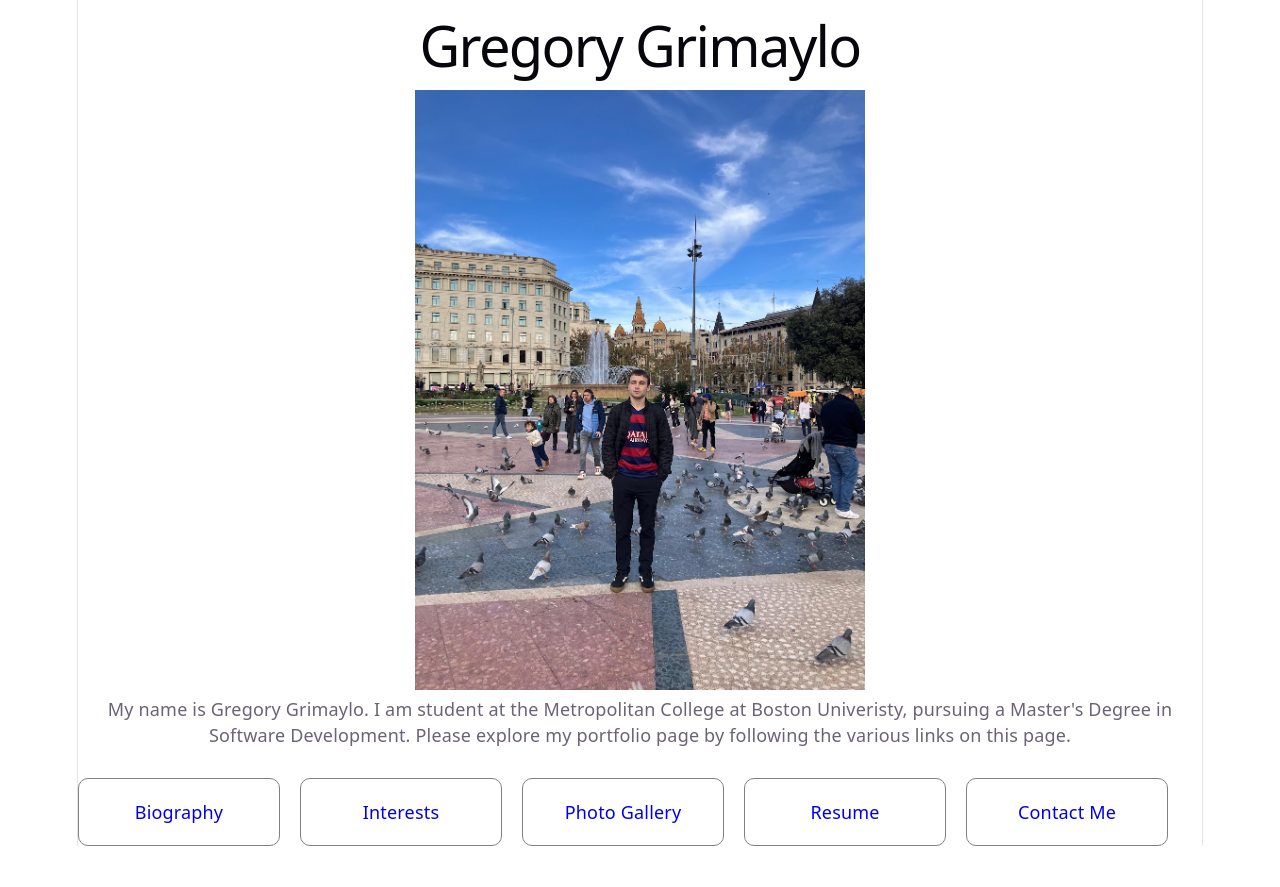
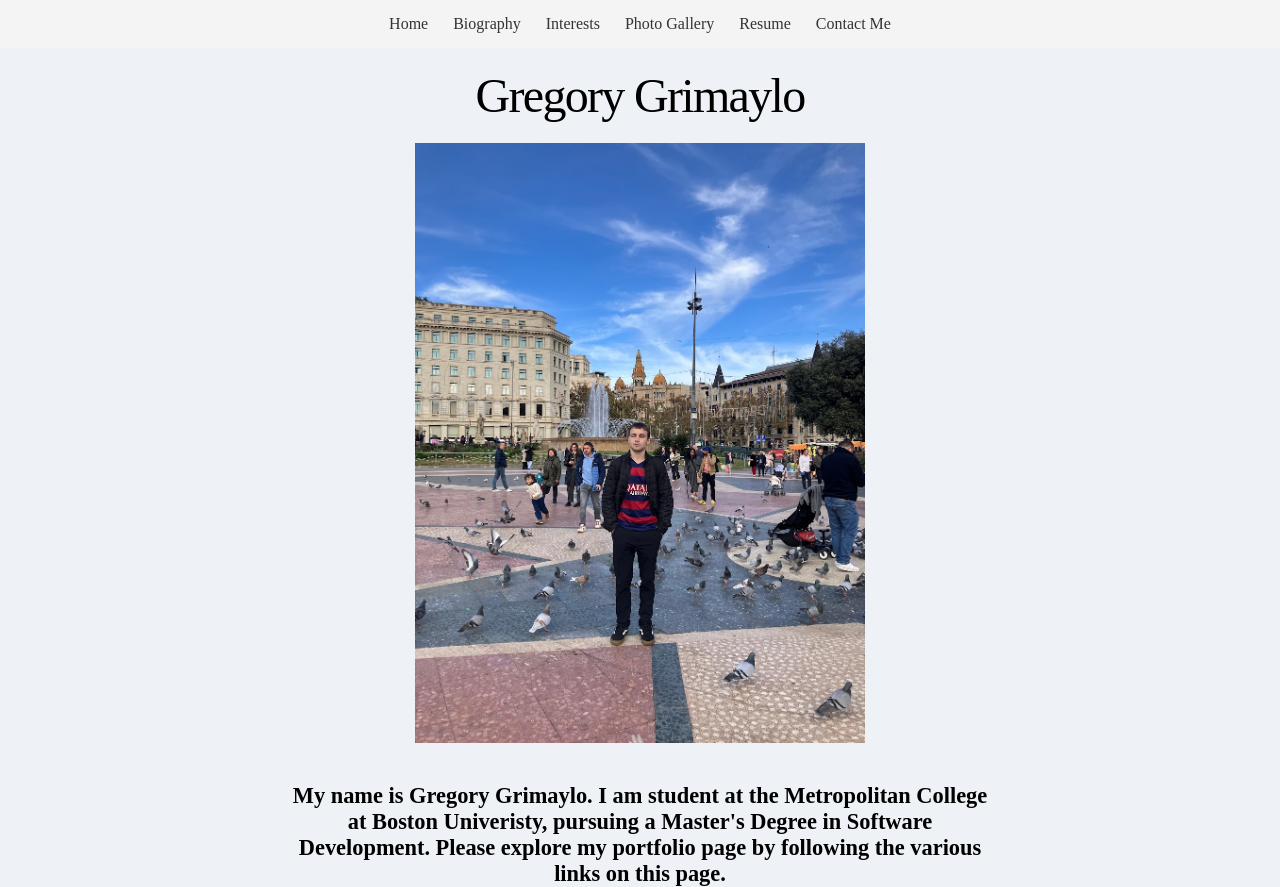
Before and after one commit to ggrimaylo23/TermProject-React, a React (Vite) app in the folder term-project-react/: page / in a window 1280 px wide. Before the commit the page ends 846 px from the top, so only its background shows below. Built offline with nearby package versions, Linux system fonts and the light colour scheme.

Commit message:
Styling changes

```diff
--- a/term-project-react/src/App.jsx
+++ b/term-project-react/src/App.jsx
@@ -1,15 +1,26 @@
 import Interests from "./components/Interests"
-import { Routes, Route } from "react-router-dom"
+import { Routes, Route, Link } from "react-router-dom"
 import Biography from "./components/Biography"
 import Gallery from "./components/Gallery"
 import Contact from "./components/Contact"
 import Resume from "./components/Resume"
 import Home from "./components/Home"
+// import Links from "./components/Links"
 
 function App() {
 
   return (
     <div className="app">
+      {/* <Links /> */}
+      <nav className="navbar">
+        <Link to="/">Home</Link>
+        <Link to="/biography">Biography</Link>
+        <Link to="/interests">Interests</Link>
+        <Link to="/gallery">Photo Gallery</Link>
+        <Link to="/resume">Resume</Link>
+        <Link to="/contact">Contact Me</Link>
+      </nav>
+
       <Routes>
         <Route path="/" element={<Home />} />
         <Route path="/interests" element={<Interests />} />
@@ -18,6 +29,7 @@ function App() {
         <Route path="/contact" element={<Contact />} />
         <Route path="/resume" element={<Resume />} />
       </Routes>
+
     </div>
   )
 }
--- a/term-project-react/src/components/Biography.jsx
+++ b/term-project-react/src/components/Biography.jsx
@@ -2,16 +2,16 @@ import bioImg from "../assets/biopic.jpg";
 export default function Biography() {
     return (
         <main>
-            <h1>Biography</h1>
+            <h1 className="bio-title">Biography</h1>
 
             <img src={bioImg} alt="biopic" className="biopic-img"/>
-            <p>Hello! My name is Gregory. I am a student at the Metropolitan College at Boston University, pursuing a
+            <p className="bio-text">Hello! My name is Gregory. I am a student at the Metropolitan College at Boston University, pursuing a
                 Master's degree in Software Development. I work full time as a Quality Assurance Automation Engineer at
                 Johnson Controls.
 
                 In my free time, I enjoy watching sports like soccer and attending concerts.
                 My hometown is Swampscott, Massachusetts, and I currently reside in the Greater Boston area. You can check out
-                the interets page on my website for further information.
+                the interests page on my website for further information.
 
                 I also have a Bachelor in Science degree from the University of Massachusetts Amherst studying Computer Science.
                 I graduated in May 2023.
--- a/term-project-react/src/components/Contact.jsx
+++ b/term-project-react/src/components/Contact.jsx
@@ -1,4 +1,4 @@
-import { useState } from "react"
+import { useState } from "react";
 
 export default function Contact() {
   const [name, setName] = useState("");
@@ -14,7 +14,7 @@ export default function Contact() {
     //check whether the email ends with a dot followed by hard coded domains
     const emailEndingPattern = /\.(com|net|org|edu|gov|io)$/i;
     if (!emailEndingPattern.test(email)) {
-            setEmailError("Please enter a valid email address.")
+      setEmailError("Please enter a valid email address.");
       return;
     }
     setEmailError("");
@@ -23,13 +23,14 @@ export default function Contact() {
     setName("");
     setEmail("");
     setMessage("");
-    }
+  };
 
   return (
     <main>
-            <h1>Contact Me</h1>
+      <h1 className="contact-title">Contact Me</h1>
 
-            <form onSubmit={handleSubmit}>
+      <div className="form-container">
+        <form className="contact-form" onSubmit={handleSubmit}>
           <div>
             <label>Your Name:</label>
             <br />
@@ -53,11 +54,7 @@ export default function Contact() {
               required
             />
 
-                    {emailError && (
-                        <p className="email-error-message">
-                            {emailError}
-                        </p>
-                    )}
+            {emailError && <p className="email-error-message">{emailError}</p>}
           </div>
 
           <div>
@@ -72,17 +69,12 @@ export default function Contact() {
             />
           </div>
 
-                <button type="submit">
-                    Submit
-                </button>
-
+          <button type="submit">Submit</button>
         </form>
+      </div>
       {successMessage && (
-                <p className="success-sending-message">
-                    {successMessage}
-                </p>
+        <p className="success-sending-message">{successMessage}</p>
       )}
     </main>
-
-    )
+  );
 }
--- a/term-project-react/src/components/Gallery.jsx
+++ b/term-project-react/src/components/Gallery.jsx
@@ -17,7 +17,7 @@ export default function Gallery() {
 
     return (
         <div>
-            <h1>Photo Gallery</h1>
+            <h1 className="gallery-title">Photo Gallery</h1>
 
             <div className="photo-grid">
                 {
--- a/term-project-react/src/components/Home.jsx
+++ b/term-project-react/src/components/Home.jsx
@@ -1,10 +1,9 @@
-import { Link } from "react-router-dom"
 import profilePicture from "../assets/barca-shirt.jpg"
 
 export default function Home() {
     return (
         <main>
-            <h1>Gregory Grimaylo</h1>
+            <h1 className="site-title">Gregory Grimaylo</h1>
 
             <img
                 src={profilePicture}
@@ -12,32 +11,11 @@ export default function Home() {
                 className="portfolio-image"
             />
 
-            <p>
+            <h3 className="home-summary">
                 My name is Gregory Grimaylo. I am student at the Metropolitan College at Boston Univeristy, pursuing a Master's Degree
                 in Software Development. Please explore my portfolio page by following the various links on this page.
-            </p>
+            </h3>
 
-            <div className="portfolio-links">
-                <Link to="/biography" className="home-card">
-                    Biography
-                </Link>
-
-                <Link to="/interests" className="home-card">
-                    Interests
-                </Link>
-
-                <Link to="/gallery" className="home-card">
-                    Photo Gallery
-                </Link>
-
-                <Link to="/resume" className="home-card">
-                    Resume
-                </Link>
-
-                <Link to="/contact" className="home-card">
-                    Contact Me
-                </Link>
-            </div>
         </main>
     );
 }
--- a/term-project-react/src/components/Interests.jsx
+++ b/term-project-react/src/components/Interests.jsx
@@ -1,55 +1,68 @@
-import barcaImg from '../assets/barca.jpg';
-import cmatImg from '../assets/cmat.jpg'
-import eireImg from '../assets/ireland.jpg'
-import chessImg from '../assets/chess.jpg'
+import barcaImg from "../assets/barca.jpg";
+import cmatImg from "../assets/cmat.jpg";
+import eireImg from "../assets/ireland.jpg";
+import chessImg from "../assets/chess.jpg";
 
 export default function Interests() {
   return (
     <main>
-            <h1>Interests</h1>
+      <h1 className="interests-title">Interests</h1>
 
-            <section>
+      <div className="interests-grid">
+        <section className="interest-card">
           <h2>Soccer/Football</h2>
-                <img src={barcaImg} alt="barca" className="barcaImg"/>
+          <img src={barcaImg} alt="barca" className="barcaImg" />
           <p>
-                    Soccer has been a lifelong passion of mine. I have been playing the sport since
-                    I was a child for the competitive nature as well as camraderie between my teammates.
-                    I am also a very passionate professional soccer fan, supporting FC Barcelona.
-                    I have traveled to places around the world due to my love for the sport, including Spain,
-                    England, Ireland, and Mexico. I will be eagerly following the World Cup this year in my home country
-                    of the United States.
+            Soccer has been a lifelong passion of mine. I have been playing the
+            sport since I was a child for the competitive nature as well as
+            camraderie between my teammates. I am also a very passionate
+            professional soccer fan, supporting FC Barcelona. I have traveled to
+            places around the world due to my love for the sport, including
+            Spain, England, Ireland, and Mexico. I will be eagerly following the
+            World Cup this year in my home country of the United States.
           </p>
         </section>
-            <section>
+        <section className="interest-card">
           <h2>Music</h2>
-                <img src={cmatImg} alt="cmat" className="cmatImg"/>
+          <img src={cmatImg} alt="cmat" className="cmatImg" />
           <p>
-                    This interest kind of snuck up on me, as I only became really passionate about it during college.
-                    I gained a huge interest of music, listening to my favorite artists and seeing them perform live in person.
-                    I am a huge concert goer, with having been to a great number of shows over the last couple years. I have also
-                    seen some of my favorite artists perform in foreign countries around the world like Ireland and Spain.
+            This interest kind of snuck up on me, as I only became really
+            passionate about it during college. I gained a huge interest of
+            music, listening to my favorite artists and seeing them perform live
+            in person. I am a huge concert goer, with having been to a great
+            number of shows over the last couple years. I have also seen some of
+            my favorite artists perform in foreign countries around the world
+            like Ireland and Spain.
           </p>
         </section>
-            <section>
+        <section className="interest-card">
           <h2>Traveling</h2>
-                <img src={eireImg} alt="eire" className="eireImg"/>
-                <p>Traveling is a huge interest of mine, as I love to learn about new cultures and people around the world.
-                    My parents are also immigrants to the United States, so visiting their home country has always been a great
-                    experience to see family across the world. I think it is very important to learn about the different cultures
-                    and histories around the world, and immerse yourself in them to learn new things.
+          <img src={eireImg} alt="eire" className="eireImg" />
+          <p>
+            Traveling is a huge interest of mine, as I love to learn about new
+            cultures and people around the world. My parents are also immigrants
+            to the United States, so visiting their home country has always been
+            a great experience to see family across the world. I think it is
+            very important to learn about the different cultures and histories
+            around the world, and immerse yourself in them to learn new things.
           </p>
         </section>
-            <section>
+        <section className="interest-card">
           <h2>Chess</h2>
-                <img src={chessImg} alt="chess" className="chessImg"/>
+          <img src={chessImg} alt="chess" className="chessImg" />
           <p>
-                    I learned to play chess at a young age as my family encouraged me to learn the game to enhance my problem-solving
-                    skills. I have enjoyed the game ever since, as the infinite possibilities of positions and games intrigues me.
-                    After 15-20 moves you are likely to play a game that has never been played before, and you have to adapt and think on
-                    your feet often to try to win the match or get out of a problematic situation. Solving chess puzzles is also entertaining
-                    for me, as you often have to look 5 or more moves ahead to figure out the best next course of action.
+            I learned to play chess at a young age as my family encouraged me to
+            learn the game to enhance my problem-solving skills. I have enjoyed
+            the game ever since, as the infinite possibilities of positions and
+            games intrigues me. After 15-20 moves you are likely to play a game
+            that has never been played before, and you have to adapt and think
+            on your feet often to try to win the match or get out of a
+            problematic situation. Solving chess puzzles is also entertaining
+            for me, as you often have to look 5 or more moves ahead to figure
+            out the best next course of action.
           </p>
         </section>
+      </div>
     </main>
-    )
+  );
 }
--- a/term-project-react/src/components/Resume.jsx
+++ b/term-project-react/src/components/Resume.jsx
@@ -1,7 +1,7 @@
 export default function Resume() {
     return (
         <main>
-            <h1>Resume</h1>
+            <h1 className="resume-title">Resume</h1>
 
             <iframe
                 src="/resume.pdf"
--- a/term-project-react/src/index.css
+++ b/term-project-react/src/index.css
@@ -1,69 +1,6 @@
-:root {
-  --text: #6b6375;
-  --text-h: #08060d;
-  --bg: #fff;
-  --border: #e5e4e7;
-  --code-bg: #f4f3ec;
-  --accent: #aa3bff;
-  --accent-bg: rgba(170, 59, 255, 0.1);
-  --accent-border: rgba(170, 59, 255, 0.5);
-  --social-bg: rgba(244, 243, 236, 0.5);
-  --shadow:
-    rgba(0, 0, 0, 0.1) 0 10px 15px -3px, rgba(0, 0, 0, 0.05) 0 4px 6px -2px;
-
-  --sans: system-ui, 'Segoe UI', Roboto, sans-serif;
-  --heading: system-ui, 'Segoe UI', Roboto, sans-serif;
-  --mono: ui-monospace, Consolas, monospace;
-
-  font: 18px/145% var(--sans);
-  letter-spacing: 0.18px;
-  color-scheme: light dark;
-  color: var(--text);
-  background: var(--bg);
-  font-synthesis: none;
-  text-rendering: optimizeLegibility;
-  -webkit-font-smoothing: antialiased;
-  -moz-osx-font-smoothing: grayscale;
-
-  @media (max-width: 1024px) {
-    font-size: 16px;
-  }
-}
-
-@media (prefers-color-scheme: dark) {
-  :root {
-    --text: #9ca3af;
-    --text-h: #f3f4f6;
-    --bg: #16171d;
-    --border: #2e303a;
-    --code-bg: #1f2028;
-    --accent: #c084fc;
-    --accent-bg: rgba(192, 132, 252, 0.15);
-    --accent-border: rgba(192, 132, 252, 0.5);
-    --social-bg: rgba(47, 48, 58, 0.5);
-    --shadow:
-      rgba(0, 0, 0, 0.4) 0 10px 15px -3px, rgba(0, 0, 0, 0.25) 0 4px 6px -2px;
-  }
-
-  #social .button-icon {
-    filter: invert(1) brightness(2);
-  }
-}
-
 body {
   margin: 0;
-}
-
-#root {
-  width: 1126px;
-  max-width: 100%;
-  margin: 0 auto;
-  text-align: center;
-  border-inline: 1px solid var(--border);
-  min-height: 100svh;
-  display: flex;
-  flex-direction: column;
-  box-sizing: border-box;
+  background-color: #eef2f6;
 }
 
 h1,
@@ -95,19 +32,30 @@ p {
   margin: 0;
 }
 
-code,
-.counter {
-  font-family: var(--mono);
-  display: inline-flex;
-  border-radius: 4px;
-  color: var(--text-h);
+.home-summary {
+  max-width: 700px;
+  margin: 40px auto 0 auto;
+  text-align: center;
+  font-size: 1.4rem;
+  color: black;
 }
 
-code {
-  font-size: 15px;
-  line-height: 135%;
-  padding: 4px 8px;
-  background: var(--code-bg);
+.bio-text {
+  max-width: 800px;
+  margin: 20px auto;
+  font-size: 1.1rem;
+  color: #333;
+}
+
+.site-title, .bio-title, .interests-title, .gallery-title, .resume-title, .contact-title {
+  text-align: center;
+  font-size: 3rem;
+  margin-top: 20px;
+  margin-bottom: 10px;
+}
+
+.resume-title {
+  padding: 10px;
 }
 
 .barcaImg, .cmatImg, .chessImg {
@@ -126,11 +74,20 @@ code {
   width: 400px;
   max-width: 100%;
   height: auto;
+  display: block;
+  margin: 20px auto;
 }
 
 .photo-grid {
   display: grid;
   grid-template-columns: repeat(3, 1fr);
+  gap: 20px;
+  margin-top: 20px;
+}
+
+.interests-grid {
+  display: grid;
+  grid-template-columns: repeat(2, 1fr);
   gap: 20px;
   margin-top: 20px;
 }
@@ -143,6 +100,9 @@ code {
 }
 
 .portfolio-image {
+  display: block;
+  margin: 20px auto;
+  width: auto;
   height: 600px;
 }
 
@@ -166,3 +126,86 @@ code {
 .home-card:hover {
   transform: scale(1.05);
 }
+
+.interest-card {
+  background-color: white;
+  border-radius: 12px;
+  padding: 15px;
+  text-align: center;
+}
+
+.interest-card img {
+  width: 100%;
+  height: 200px;
+  object-fit: cover;
+  border-radius: 10px;
+}
+
+.navbar {
+  display: flex;
+  justify-content: center;
+  gap: 25px;
+  padding: 15px;
+  background-color: #f4f4f4
+}
+
+.navbar a {
+  text-decoration: none;
+  color: #333;
+  position: relative;
+}
+
+.navbar a:hover {
+  color: purple;
+}
+
+.navbar a::after {
+  content: "";
+  position: absolute;
+  left: 0;
+  bottom: -5px;
+  width: 0%;
+  height: 2px;
+  background-color: lightblue;
+  transition: width 0.3s;
+}
+
+.navbar a:hover::after {
+  width: 100%;
+}
+
+.form-container {
+  display: flex;
+  justify-content: center;
+  margin-top: 40px;
+}
+
+.contact-form {
+  width: 100%;
+  max-width: 600px;
+  padding: 30px;
+  background-color: white;
+  border-radius: 12px;
+  box-shadow: 0 2px 10px rgba(0,0,0,0.08);
+}
+
+.contact-form input, .contact-form textarea {
+  width: 100%;
+  padding: 12px;
+  margin-top: 6px;
+  margin-bottom: 15px;
+  font-size: 1rem;
+  border: 1px solid #ccc;
+  border-radius: 6px;
+}
+
+.contact-form button {
+  width: 100%;
+  padding: 12px;
+  background-color: #0077cc;
+  color: white;
+  border: none;
+  border-radius: 6px;
+  font-size: 1rem;
+  cursor: pointer;
+}
```
Lines whose indentation alone changed are shown as unchanged.
